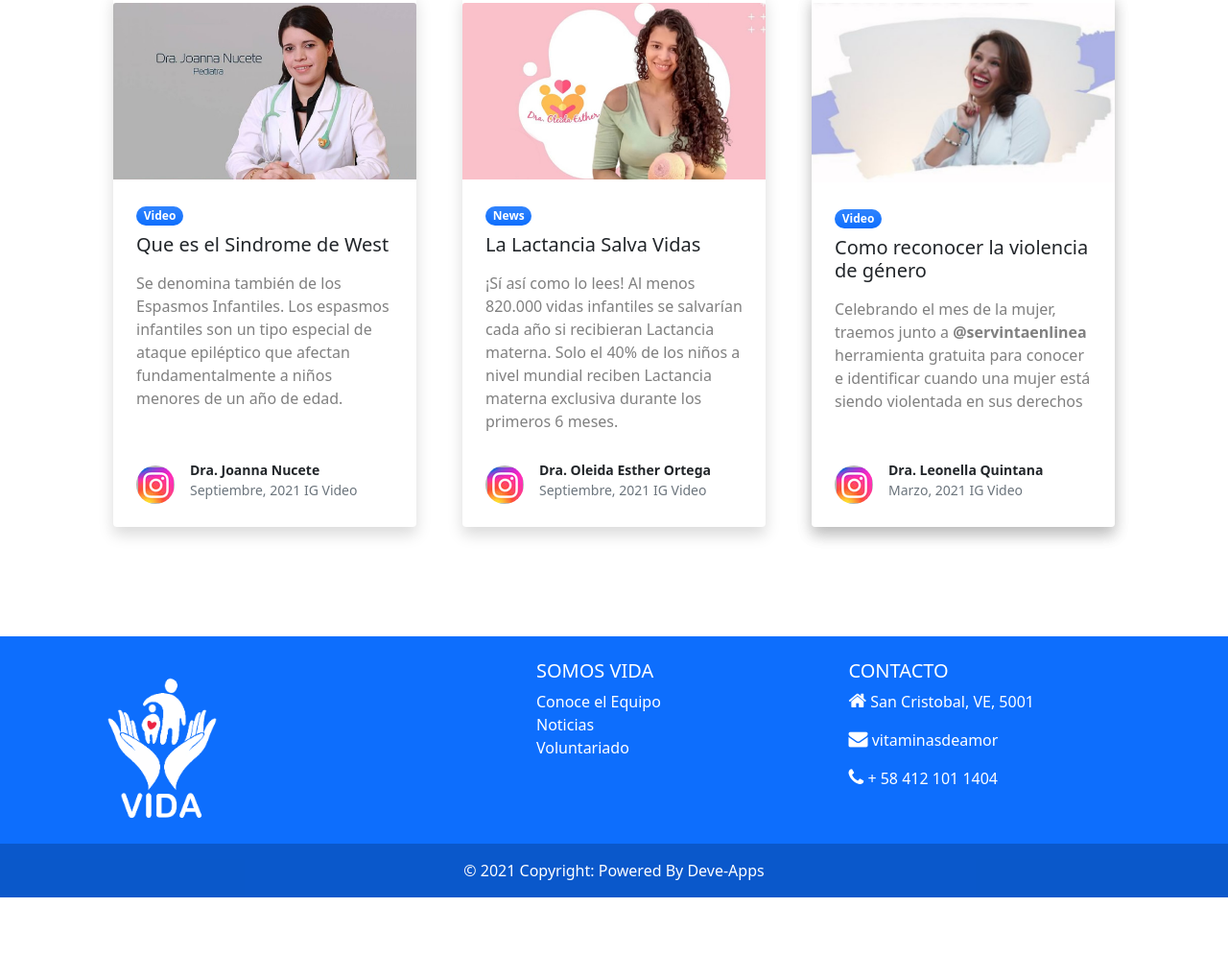
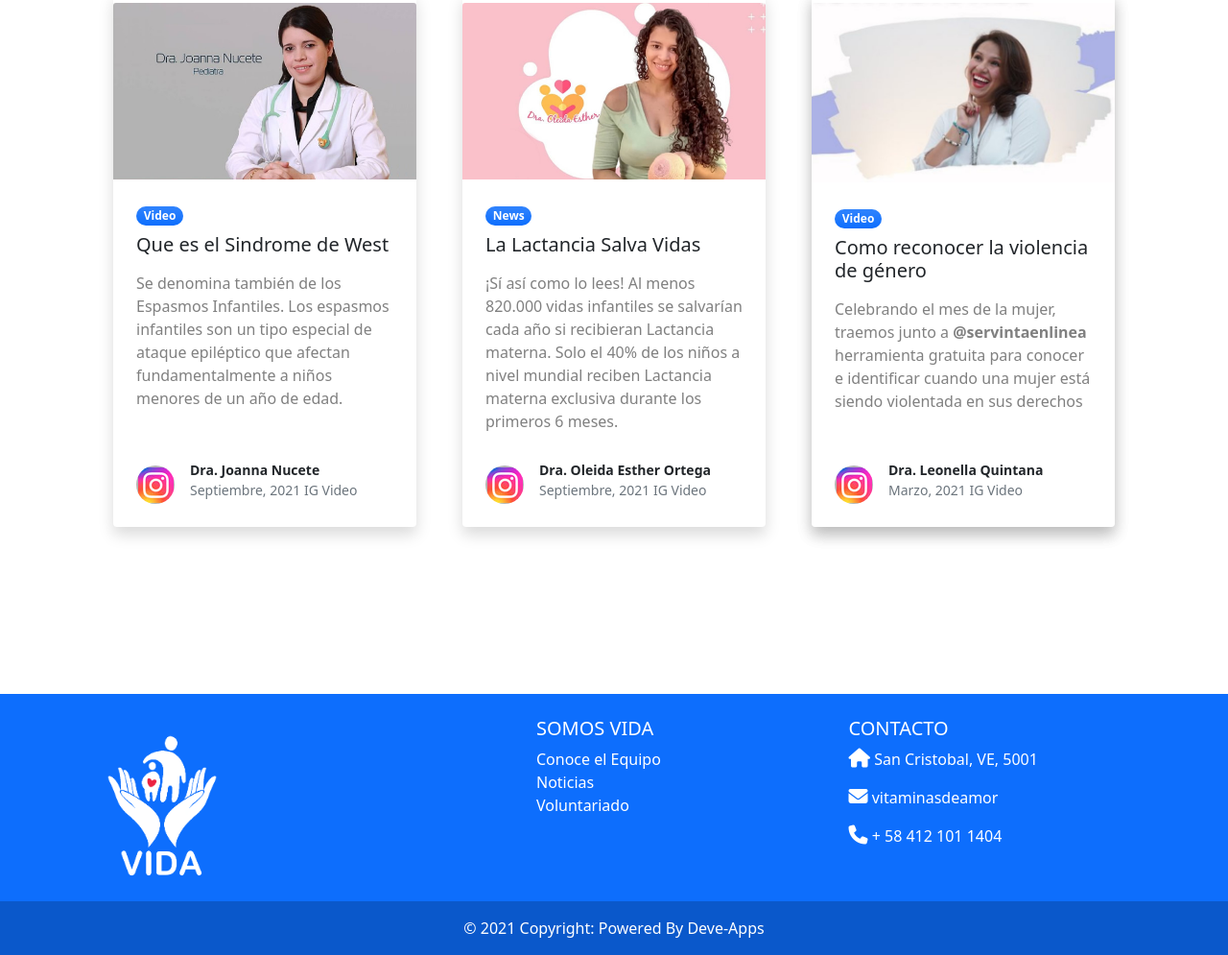
Before and after one commit to christianjgg/Vida, a website: page index.html in a window 1280 px wide. Shown: the part 1646-2641 px from the top of the page at 96% size. Before the commit the page ends 2581 px from the top, so only its background shows below. Drawn offline with Linux system fonts and the light colour scheme.

Commit message:
Actualización 28/09

```diff
--- a/SCSS/_body.scss
+++ b/SCSS/_body.scss
@@ -159,28 +159,7 @@ tr, td {
 
 }
 
-// BUCLE PARA POLAROID
-@for $polaroid from 3 through 4 {
-    .pol-#{$polaroid} { width:  7% * $polaroid; }
-  }
 
-  @for $polaroid from 1 through 2 {
-    .pol-#{$polaroid} { width:  15% * $polaroid; }
-  }
-
-//MAPS
-/*Nuestro mapa*/
-$iconos: (
-        casa: #fffc41,
-        sobre:  #f042e1,
-        celu: #50e70a
-);
-/*Bucle para usar los valores del mapa*/
-@each $red, $color in $iconos {
-   .btn--#{$red} {
-       color: $color;
-   }
-}
 
 .py-5{
     margin-top: 0;
--- a/index.html
+++ b/index.html
@@ -20,7 +20,7 @@
     <link rel="stylesheet" href="./bootstrap-5.1.0-dist/css/bootstrap.min.css">
 
     <!-- Link Iconos -->
-    <link rel="stylesheet" href="https://cdnjs.cloudflare.com/ajax/libs/font-awesome/4.7.0/css/font-awesome.min.css">
+    <link rel="stylesheet" href="https://cdnjs.oudflare.com/ajax/libs/font-awesome/4.7.0/css/font-awesome.min.css">
 
     <!-- Link a SCCS -->
     <link rel="stylesheet" href="./css/destino.css">
--- a/style.css
+++ b/style.css
@@ -96,7 +96,7 @@ table {
 
 
 footer{
-    margin-top: -30px;}
+    margin-top: 30px;}
 
 
 /* Pagina Como Ayudar */
```
Also changed, not shown: CSS/destino.css, multimedia/mateo fiesta.jpg (deleted), multimedia/ubicacion_icon.fw.png (deleted), multimedia/ubicacion_icon.png (deleted).
